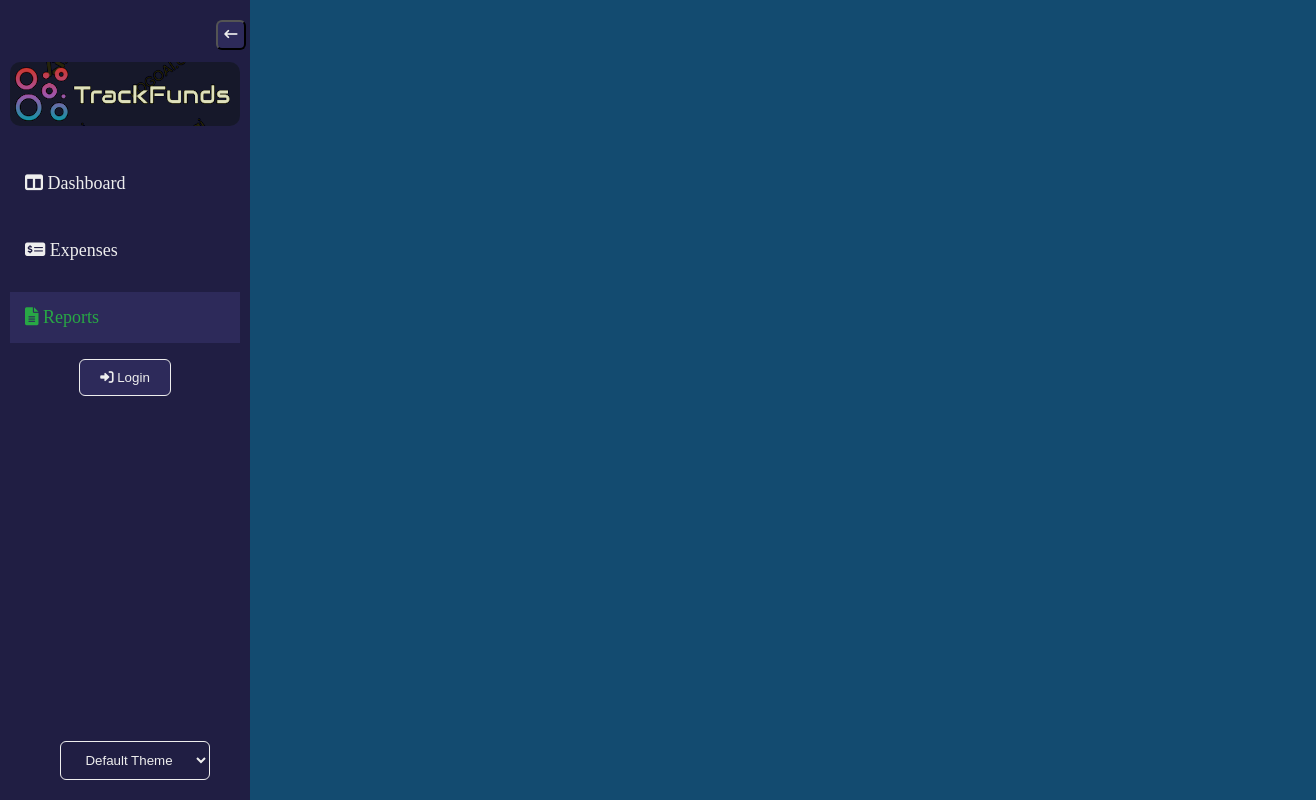
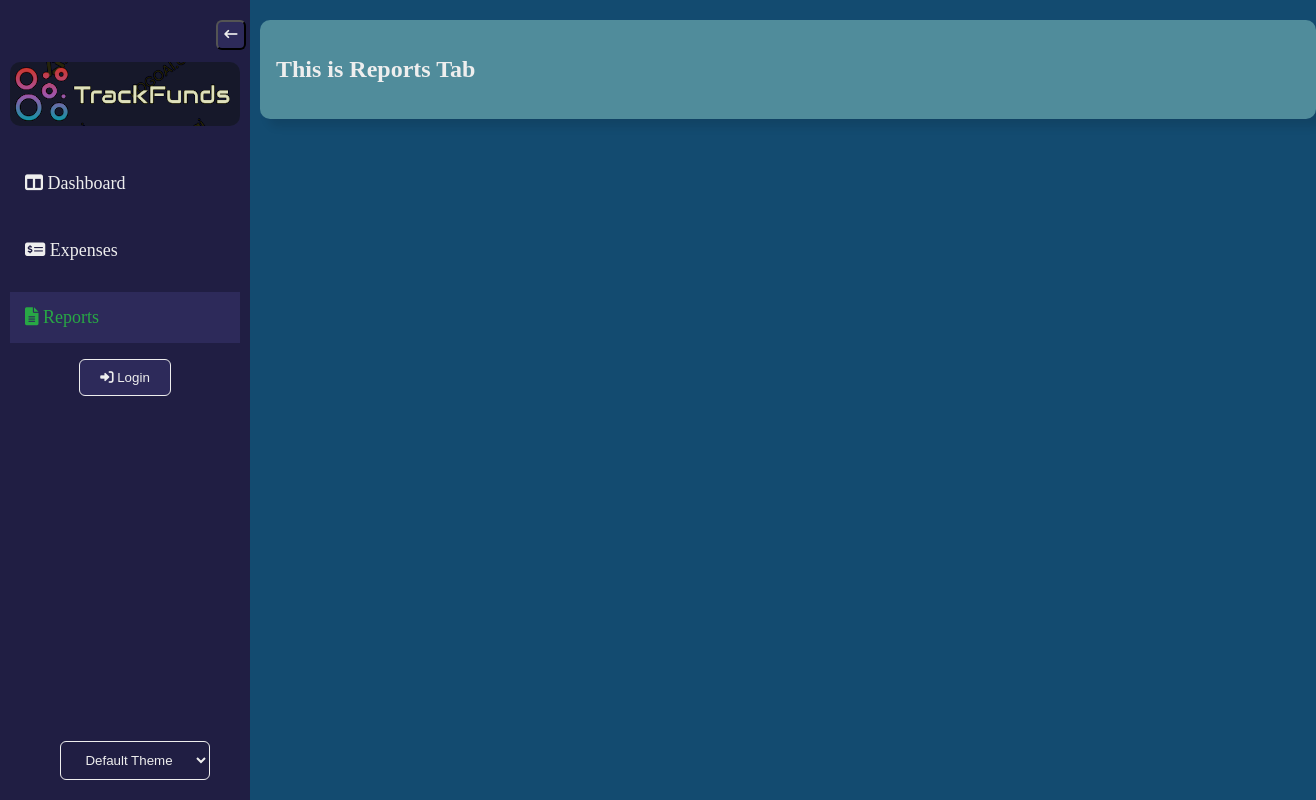
Before and after one commit to rohitghatal1/ExpenseTracker-React-TS, a React (Create React App) app: page /reports in a window 1280 px wide. Shown: the whole page, 1316 px wide, since content can reach past the window. Built offline with nearby package versions, Linux system fonts and the light colour scheme.

Commit message:
added reports component

```diff
--- a/src/CSS/reports.css
+++ b/src/CSS/reports.css
@@ -1,5 +1,11 @@
 .reportComponent{
     padding: 1rem;
     margin-left: 260px;
-
+    background-color: var(--background-color);
+    margin-left: 260px;
+    margin-top: 20px;
+    border-radius: 10px;
+    box-shadow: 8px 8px 8px rgba(0, 0, 0, 0.1);
+    width: 80%;
+    transition: all 0.3s ease;
 }
--- a/src/Components/Reports.tsx
+++ b/src/Components/Reports.tsx
@@ -1,11 +1,12 @@
 import React from 'react'
+import '../CSS/reports.css'
 
 const Reports : React.FC = () => {
     return (
         <>
         <div className="reportComponent">
             <div className="reportContainer">
-
+                <h2>This is Reports Tab</h2>
             </div>
         </div>
         </>
```
